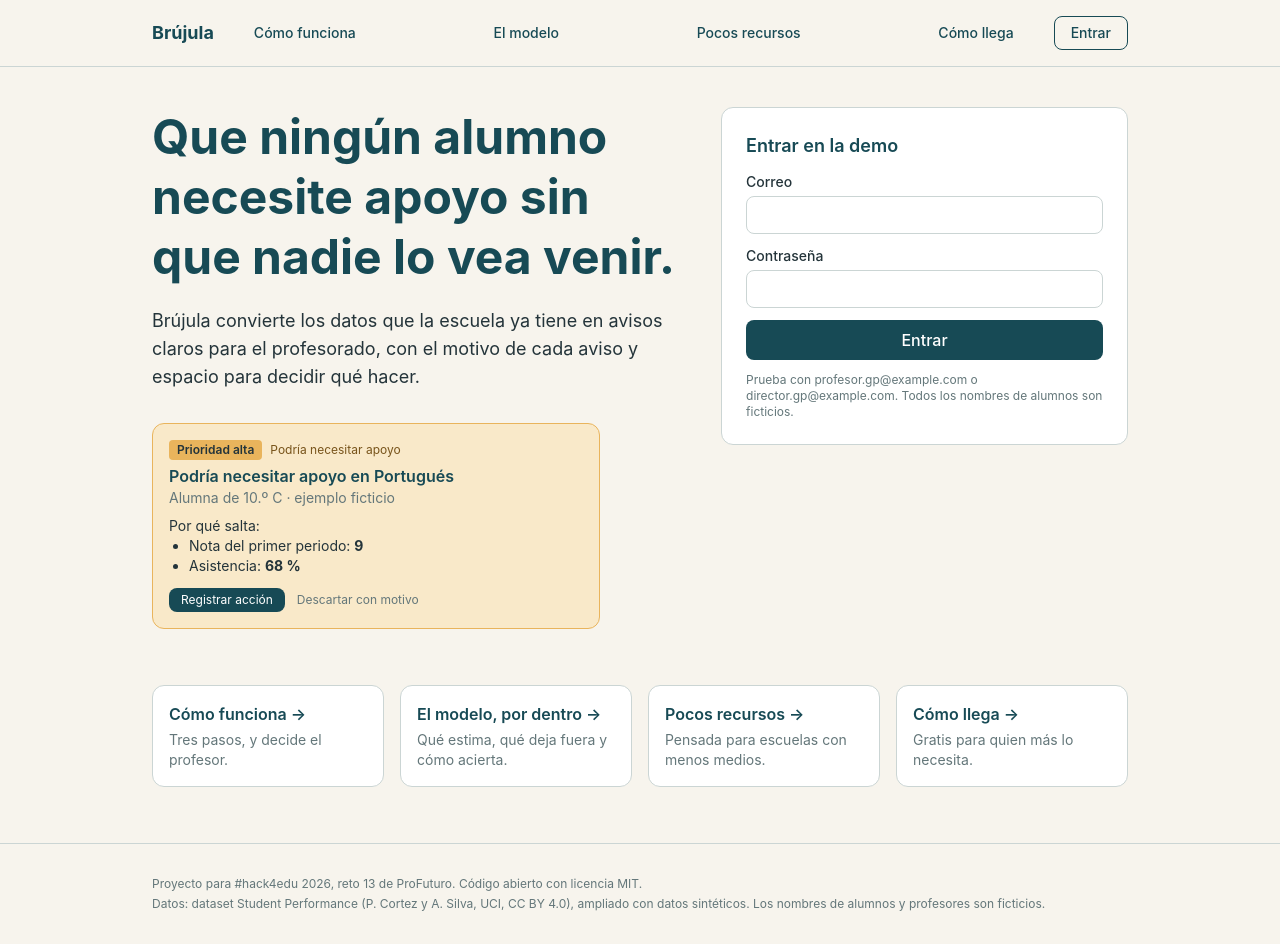
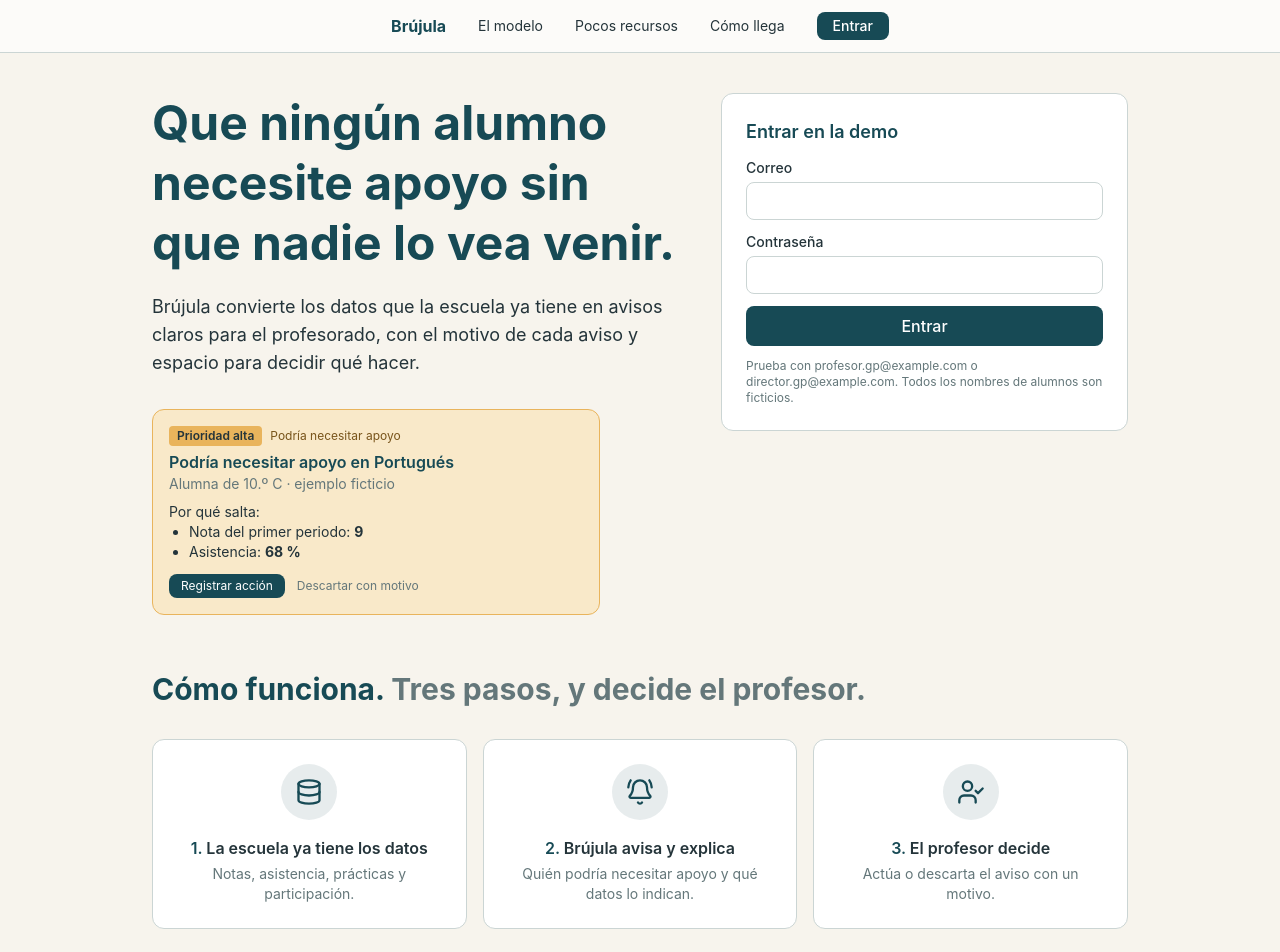
Before and after one commit to Serdan1/brujula, a React (Vite) app in the folder frontend/: page / in a window 1280 px wide. Shown: the top 952 px of the page. Built offline with nearby package versions, Linux system fonts and the light colour scheme; no server answers.

Commit message:
feat: menú compacto, «Cómo funciona» visual en la portada y franja «Probar la demo» en todas las páginas
Co-Authored-By: Claude Opus 5.5 <noreply@anthropic.com>

```diff
--- a/frontend/src/App.tsx
+++ b/frontend/src/App.tsx
@@ -7,7 +7,6 @@ import Clase from './pages/Clase';
 import AnalisisCompleto from './pages/AnalisisCompleto';
 import Portada from './pages/Portada';
 import Marco from './pages/publico/Marco';
-import ComoFunciona from './pages/publico/ComoFunciona';
 import ElModelo from './pages/publico/ElModelo';
 import PocosRecursos from './pages/publico/PocosRecursos';
 import ComoLlega from './pages/publico/ComoLlega';
@@ -29,7 +28,6 @@ export default function App() {
       <BrowserRouter>
         <Routes>
           <Route element={<Marco />}>
-            <Route path="/como-funciona" element={<ComoFunciona />} />
             <Route path="/el-modelo" element={<ElModelo />} />
             <Route path="/pocos-recursos" element={<PocosRecursos />} />
             <Route path="/como-llega" element={<ComoLlega />} />
--- a/frontend/src/pages/Portada.tsx
+++ b/frontend/src/pages/Portada.tsx
@@ -1,15 +1,15 @@
 import { useEffect, useRef, useState } from 'react';
-import { Link, useLocation } from 'react-router-dom';
+import { useLocation } from 'react-router-dom';
+import { BellRing, Database, UserCheck } from 'lucide-react';
 import { supabase } from '../supabase';
 
 // Portada pública: se muestra antes de iniciar sesión. No consulta datos; la tarjeta es un ejemplo fijo.
 // El resto de apartados están en pages/publico/ y comparten cabecera y pie (Marco.tsx).
 
-const APARTADOS = [
-  { ruta: '/como-funciona', titulo: 'Cómo funciona', texto: 'Tres pasos, y decide el profesor.' },
-  { ruta: '/el-modelo', titulo: 'El modelo, por dentro', texto: 'Qué estima, qué deja fuera y cómo acierta.' },
-  { ruta: '/pocos-recursos', titulo: 'Pocos recursos', texto: 'Pensada para escuelas con menos medios.' },
-  { ruta: '/como-llega', titulo: 'Cómo llega', texto: 'Gratis para quien más lo necesita.' },
+const PASOS = [
+  { icono: Database, titulo: 'La escuela ya tiene los datos', texto: 'Notas, asistencia, prácticas y participación.' },
+  { icono: BellRing, titulo: 'Brújula avisa y explica', texto: 'Quién podría necesitar apoyo y qué datos lo indican.' },
+  { icono: UserCheck, titulo: 'El profesor decide', texto: 'Actúa o descarta el aviso con un motivo.' },
 ];
 
 export default function Portada() {
@@ -85,15 +85,22 @@ export default function Portada() {
         </form>
       </section>
 
-      <nav aria-label="Conoce Brújula" className="pb-14 grid gap-4 sm:grid-cols-2 lg:grid-cols-4">
-        {APARTADOS.map((a) => (
-          <Link key={a.ruta} to={a.ruta}
-            className="group bg-white rounded-xl border border-[#CBD5D4] p-4 hover:border-[#174A55]">
-            <span className="font-semibold text-[#174A55] group-hover:underline underline-offset-4">{a.titulo} →</span>
-            <span className="block mt-1 text-sm text-[#64777A]">{a.texto}</span>
-          </Link>
-        ))}
-      </nav>
+      <section aria-labelledby="como-funciona" className="pb-16">
+        <h2 id="como-funciona" className="text-2xl sm:text-3xl font-bold text-[#174A55]">
+          Cómo funciona. <span className="text-[#64777A]">Tres pasos, y decide el profesor.</span>
+        </h2>
+        <ol className="mt-8 grid gap-4 sm:grid-cols-3">
+          {PASOS.map(({ icono: Icono, titulo, texto }, i) => (
+            <li key={titulo} className="bg-white rounded-xl border border-[#CBD5D4] p-6 flex flex-col items-center text-center">
+              <span className="w-14 h-14 rounded-full bg-[#174A55]/10 flex items-center justify-center">
+                <Icono aria-hidden="true" className="w-7 h-7 text-[#174A55]" />
+              </span>
+              <h3 className="mt-4 font-semibold"><span className="text-[#174A55]">{i + 1}.</span> {titulo}</h3>
+              <p className="mt-1 text-sm text-[#64777A]">{texto}</p>
+            </li>
+          ))}
+        </ol>
+      </section>
     </div>
   );
 }
--- a/frontend/src/pages/publico/ComoFunciona.tsx
+++ /dev/null
@@ -1,42 +0,0 @@
-import { TituloPagina } from './Marco';
-
-const PASOS = [
-  { titulo: 'La escuela ya tiene los datos', texto: 'Notas, asistencia, prácticas y participación. Nada que no se recoja ya en cualquier centro.' },
-  { titulo: 'Brújula avisa y explica', texto: 'Detecta a tiempo qué alumnos y grupos podrían necesitar apoyo, y dice qué datos lo indican.' },
-  { titulo: 'El profesor decide', texto: 'Revisa, registra qué va a hacer o descarta el aviso con un motivo. Brújula nunca decide por él.' },
-];
-
-const LIMITES = [
-  { titulo: 'Sin decisiones automáticas', texto: 'Cada aviso termina en una decisión humana, y queda registrado quién la tomó.' },
-  { titulo: 'Sin rankings', texto: 'No hay listas de mejores y peores alumnos ni porcentajes de riesgo por alumno.' },
-  { titulo: 'Solo lo necesario', texto: 'No se guardan datos familiares, económicos ni de hábitos personales.' },
-  { titulo: 'Cada uno ve lo suyo', texto: 'Un profesor solo ve sus clases y sus asignaturas. La dirección, su centro.' },
-];
-
-export default function ComoFunciona() {
-  return (
-    <div className="max-w-5xl mx-auto px-4 sm:px-6 py-12">
-      <TituloPagina titulo="Cómo funciona" entradilla="Tres pasos, y la última palabra siempre la tiene el profesor." />
-
-      <ol className="mt-10 grid gap-8 sm:grid-cols-3">
-        {PASOS.map((p, i) => (
-          <li key={p.titulo} className="bg-white rounded-xl border border-[#CBD5D4] p-5">
-            <span className="text-3xl font-bold text-[#174A55]">{i + 1}</span>
-            <h2 className="mt-1 font-semibold">{p.titulo}</h2>
-            <p className="mt-1 text-sm text-[#64777A]">{p.texto}</p>
-          </li>
-        ))}
-      </ol>
-
-      <h2 className="mt-14 text-2xl font-semibold text-[#174A55]">Lo que Brújula no hace</h2>
-      <ul className="mt-6 grid gap-6 sm:grid-cols-2">
-        {LIMITES.map((l) => (
-          <li key={l.titulo} className="border-l-4 border-[#174A55] pl-4">
-            <h3 className="font-semibold">{l.titulo}</h3>
-            <p className="text-sm text-[#64777A]">{l.texto}</p>
-          </li>
-        ))}
-      </ul>
-    </div>
-  );
-}
--- a/frontend/src/pages/publico/ElModelo.tsx
+++ b/frontend/src/pages/publico/ElModelo.tsx
@@ -15,6 +15,13 @@ const EXCLUIDAS = [
   { titulo: 'Datos sensibles:', texto: 'consumo de alcohol, relaciones de pareja y situación familiar. Señalar a un alumno por ellos lo estigmatiza.' },
   { titulo: 'Datos socioeconómicos:', texto: 'estudios y trabajo de los padres. Repetirían desigualdades de origen.' },
   { titulo: 'Sexo, zona y centro:', texto: 'no entran en el modelo. Solo sirven para comprobar que trata igual a todos.' },
+];
+
+const LIMITES = [
+  { titulo: 'Sin decisiones automáticas', texto: 'Cada aviso termina en una decisión humana, y queda registrado quién la tomó.' },
+  { titulo: 'Sin rankings', texto: 'No hay listas de mejores y peores alumnos ni porcentajes de riesgo por alumno.' },
+  { titulo: 'Solo lo necesario', texto: 'No se guardan datos familiares, económicos ni de hábitos personales.' },
+  { titulo: 'Cada uno ve lo suyo', texto: 'Un profesor solo ve sus clases y sus asignaturas. La dirección, su centro.' },
 ];
 
 export default function ElModelo() {
@@ -63,6 +70,16 @@ export default function ElModelo() {
         Cifras medidas con datos de dos institutos portugueses (curso 2005-06), ampliados con datos sintéticos. Antes de
         usarlo en una escuela, hay que volver a entrenarlo con sus propios datos.
       </p>
+
+      <h2 className="mt-14 text-2xl font-semibold text-[#174A55]">Lo que Brújula no hace</h2>
+      <ul className="mt-6 grid gap-6 sm:grid-cols-2">
+        {LIMITES.map((l) => (
+          <li key={l.titulo} className="border-l-4 border-[#174A55] pl-4">
+            <h3 className="font-semibold">{l.titulo}</h3>
+            <p className="text-sm text-[#64777A]">{l.texto}</p>
+          </li>
+        ))}
+      </ul>
     </div>
   );
 }
--- a/frontend/src/pages/publico/Marco.tsx
+++ b/frontend/src/pages/publico/Marco.tsx
@@ -4,7 +4,6 @@ import { Link, NavLink, Outlet, useLocation } from 'react-router-dom';
 // Marco de las páginas públicas (sin sesión): cabecera con el menú, cierre "Probar la demo" y pie.
 
 const MENU = [
-  { ruta: '/como-funciona', texto: 'Cómo funciona' },
   { ruta: '/el-modelo', texto: 'El modelo' },
   { ruta: '/pocos-recursos', texto: 'Pocos recursos' },
   { ruta: '/como-llega', texto: 'Cómo llega' },
@@ -22,26 +21,25 @@ export function BotonDemo({ claro = false, children = 'Probar la demo' }: { clar
 
 export default function Marco() {
   const { pathname } = useLocation();
-  const enPortada = pathname === '/';
 
   // Al cambiar de página, empezar desde arriba
   useEffect(() => { window.scrollTo(0, 0); }, [pathname]);
 
   return (
     <div className="min-h-screen flex flex-col bg-[#F7F4ED] text-[#24343A] font-[Inter,system-ui,sans-serif] leading-normal">
-      <header className="border-b border-[#CBD5D4]">
-        <div className="max-w-5xl mx-auto px-4 sm:px-6 py-4 flex flex-wrap items-center gap-x-10 gap-y-3">
-          <Link to="/" className="order-1 text-lg font-bold text-[#174A55]">Brújula</Link>
-          <nav aria-label="Apartados" className="order-3 w-full sm:order-2 sm:w-auto sm:flex-1 flex flex-wrap justify-between gap-x-4 gap-y-2 text-sm font-medium">
+      <header className="bg-white/70 border-b border-[#CBD5D4]">
+        <div className="max-w-5xl mx-auto px-4 sm:px-6 py-3 flex flex-wrap items-center justify-center gap-x-8 gap-y-2 text-sm">
+          <Link to="/" className="text-base font-bold text-[#174A55]">Brújula</Link>
+          <nav aria-label="Apartados" className="flex flex-wrap justify-center gap-x-8 gap-y-2 order-last sm:order-none w-full sm:w-auto">
             {MENU.map((m) => (
               <NavLink key={m.ruta} to={m.ruta}
-                className={({ isActive }) => `text-[#174A55] underline-offset-4 hover:underline ${isActive ? 'underline decoration-2' : ''}`}>
+                className={({ isActive }) => `underline-offset-4 hover:text-[#174A55] ${isActive ? 'text-[#174A55] font-semibold' : 'text-[#24343A]'}`}>
                 {m.texto}
               </NavLink>
             ))}
           </nav>
           <Link to="/" state={{ entrar: true }}
-            className="order-2 ml-auto sm:order-3 sm:ml-0 text-sm font-medium px-4 py-1.5 rounded-lg border border-[#174A55] text-[#174A55] hover:bg-white">
+            className="font-medium px-4 py-1 rounded-lg bg-[#174A55] text-white hover:opacity-90">
             Entrar
           </Link>
         </div>
@@ -51,14 +49,12 @@ export default function Marco() {
         <Outlet />
       </main>
 
-      {!enPortada && (
       <section className="bg-[#174A55] text-white">
         <div className="max-w-5xl mx-auto px-4 sm:px-6 py-10 flex flex-wrap items-center justify-between gap-4">
           <p className="text-lg font-semibold">Míralo con datos de ejemplo, sin instalar nada.</p>
           <BotonDemo claro />
         </div>
       </section>
-      )}
 
       <footer className="border-t border-[#CBD5D4]">
         <div className="max-w-5xl mx-auto px-4 sm:px-6 py-8 text-xs text-[#64777A] flex flex-col gap-1">
```
Lines whose indentation alone changed are shown as unchanged.
